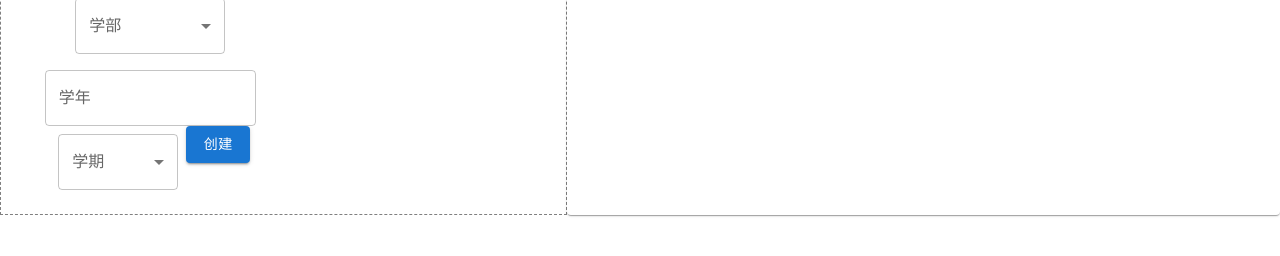
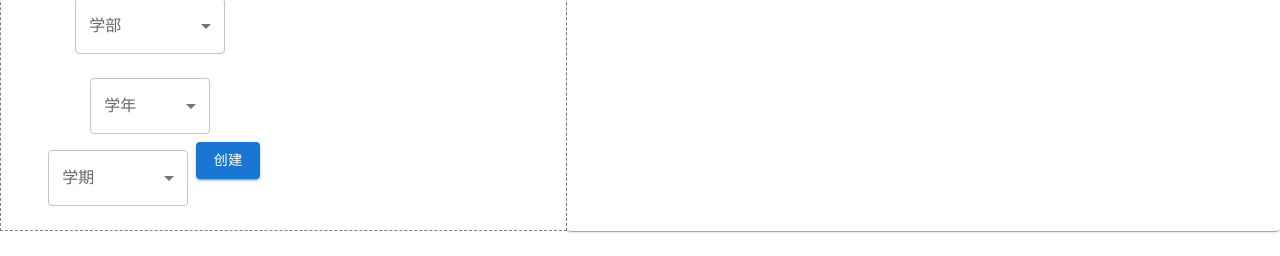
Before and after one commit to OkenBarrel/TestbookGenius, a React (Create React App) app in the folder textbook_genius/frontend/reactapp/: page /create in a window 1280 px wide. Shown: the part 384-640 px from the top of the page. Built offline with nearby package versions, Linux system fonts and the light colour scheme.

Commit message:
feat: SelectSchoolYear component, can only select school year

```diff
--- a/textbook_genius/frontend/reactapp/src/components/CreateBookPage.js
+++ b/textbook_genius/frontend/reactapp/src/components/CreateBookPage.js
@@ -6,6 +6,7 @@ import Typography from '@mui/material/Typography';
 import { useState,useEffect } from 'react';
 import {useNavigate} from 'react-router-dom';
 import { getCsrfToken } from './CSRFToken';
+import SchoolYearSelect from './SelectSchoolYear';
 
 
 function CreateBookPage(props){
@@ -92,7 +93,7 @@ function CreateBookPage(props){
 
     return(
         <div className='createBookPage'>
-            <Box sx={{ display:'flex',flexDirection: 'row'}}>
+            <Box  alignContent="center" sx={{ display:'flex',flexDirection: 'row'}}>
                 <Box sx={{width:600,p: 2, border: '1px dashed grey'}}>{/*minWidth:400,maxWidth:400*/}
                 <Grid container spacing={1} item xs={6} >
                     <Grid item xs={12} align="center">
@@ -152,16 +153,17 @@ function CreateBookPage(props){
                     </Grid>
                     <Grid item xs={12} align="center">
                     {/* <TextField value={school_year} label={"学年"} onChange={(e)=>{setSchoolyear(e.target.value)}}/> */}
-                        <FormControl variant="outlined">
-                            <InputLabel htmlFor="school-year-input">学年</InputLabel>
+                        <FormControl variant="outlined" sx={{ m: 1, minWidth: 120 }}>
+                            {/* <InputLabel htmlFor="school-year-input">学年</InputLabel>
                             <OutlinedInput
                                 id="school-year-input"
                                 value={school_year}
                                 onChange={(e) => { setSchoolyear(e.target.value) }}
                                 label="学年"
-                            />
+                            /> */}
+                            <SchoolYearSelect onChange={(e)=>{setSchoolyear(e.target.value)}} value={school_year}/>
                         </FormControl>
-                        <FormControl sx={{ m: 1, minWidth: 120 }}>
+                        <FormControl sx={{ m: 1, minWidth: 140 }}>
                             <InputLabel id="demo-simple-select-helper-label">学期</InputLabel>
                             <Select
                             labelId="demo-simple-select-helper-label"
--- /dev/null
+++ b/textbook_genius/frontend/reactapp/src/components/SelectSchoolYear.js
@@ -0,0 +1,39 @@
+import React from 'react';
+import { InputLabel, Select, MenuItem, FormControl } from '@mui/material';
+
+const SchoolYearSelect = ({ value, onChange }) => {
+
+    const currentYear = new Date().getFullYear();
+
+    const generateSchoolYearOptions = () => {
+        const years = [];
+        for (let i = -10; i <= 0; i++) {
+            const startYear = currentYear + i;
+            const endYear = startYear + 1;
+            years.push(`${startYear}-${endYear}`);
+        }
+        return years;
+    };
+
+    const schoolYearOptions = generateSchoolYearOptions();
+
+    return (
+        <FormControl variant="outlined" fullWidth>
+            <InputLabel htmlFor="school-year-select">学年</InputLabel>
+            <Select
+                id="school-year-select"
+                value={value}
+                onChange={onChange}
+                label="学年"
+            >
+                {schoolYearOptions.map((year) => (
+                    <MenuItem key={year} value={year}>
+                        {year}
+                    </MenuItem>
+                ))}
+            </Select>
+        </FormControl>
+    );
+};
+
+export default SchoolYearSelect;
```
Also changed, not shown: 1 other file (tests, documents, lock files or other folders).
